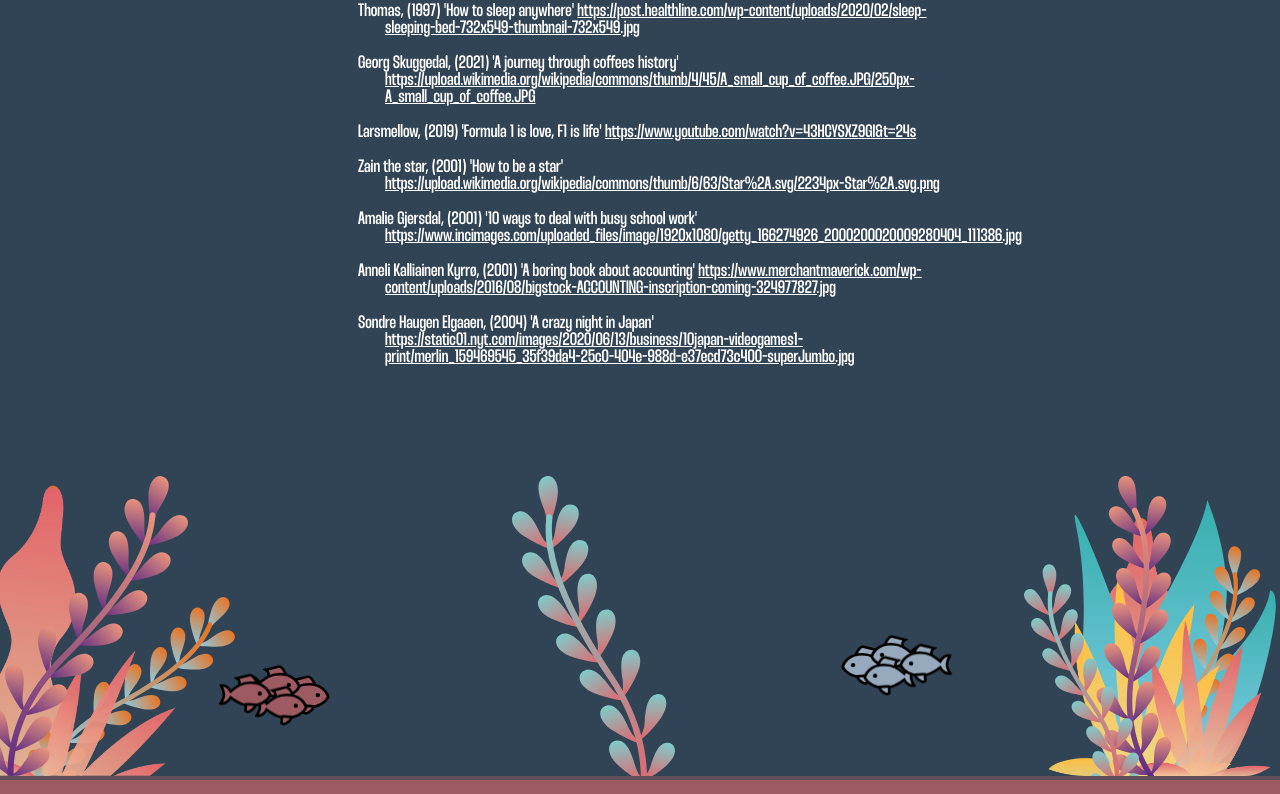
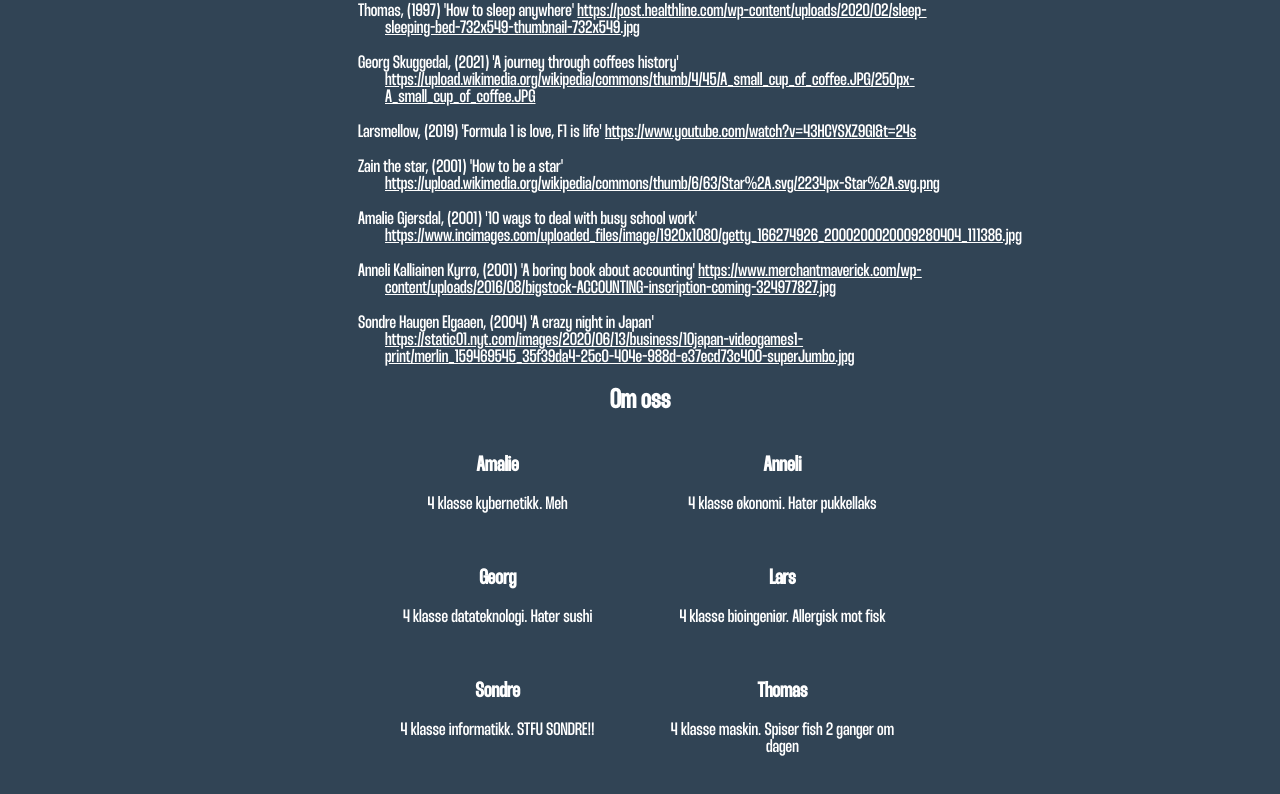
Before and after one commit to georgsku/EiT-nanoteknologi-pukkellaks, a React (Create React App) app: page / in a window 1280 px wide. Shown: the part 1996-2790 px from the top of the page. Built offline with nearby package versions, Linux system fonts and the light colour scheme.

Commit message:
about us

```diff
--- a/src/index.tsx
+++ b/src/index.tsx
@@ -8,6 +8,7 @@ import Statistics from './views/Stastistics/Statistics';
 import Footer from './views/Footer/Footer';
 import Fishtank from './views/Fishtank/Fishtank';
 import Refrences from './views/Refrences/Refrences';
+import AboutUs from './views/AboutUs/AboutUs';
 import reportWebVitals from './reportWebVitals';
 
 ReactDOM.render(
@@ -17,6 +18,7 @@ ReactDOM.render(
     <Goals />
     <Statistics />
     <Refrences />
+    <AboutUs />
     <Fishtank />
     <Footer />
   </React.StrictMode>,
--- /dev/null
+++ b/src/views/AboutUs/AboutUs.scss
@@ -0,0 +1,16 @@
+.root {
+  text-align: center;
+
+}
+
+.AboutUs {
+  display: grid;
+  justify-content: center;
+  grid-template-rows: repeat(3, 1fr);
+  grid-template-columns: repeat(2, .2fr);
+  column-gap: 2em;
+}
+div:last-child {
+  grid-column-start: 1;
+  grid-column-end: 3;
+}
--- /dev/null
+++ b/src/views/AboutUs/AboutUs.tsx
@@ -0,0 +1,34 @@
+import './AboutUs.scss';
+
+function AboutUs() {
+  const info = [
+    {navn: "Amalie", desc: "4 klasse kybernetikk. Meh"},
+    {navn: "Anneli", desc: "4 klasse økonomi. Hater pukkellaks"},
+    {navn: "Georg", desc: "4 klasse datateknologi. Hater sushi"},
+    {navn: "Lars", desc: "4 klasse bioingeniør. Allergisk mot fisk"},
+    {navn: "Sondre", desc: "4 klasse informatikk. STFU SONDRE!!"},
+    {navn: "Thomas", desc: "4 klasse maskin. Spiser fish 2 ganger om dagen"},
+    {navn: "Zaim⭐", desc: "4 klasse datateknologi. Elsker sushi"},
+  ]
+  return (
+    <div className='root'>
+      <h2>Om oss</h2>
+      <div className="AboutUs">
+        {
+          info.map((i) =>
+          <div>
+              <h3>
+                {i.navn}
+              </h3>
+              <p>
+                {i.desc}
+              </p>
+            </div>
+          )
+        }
+      </div>
+    </div>
+  );
+}
+
+export default AboutUs;
```
